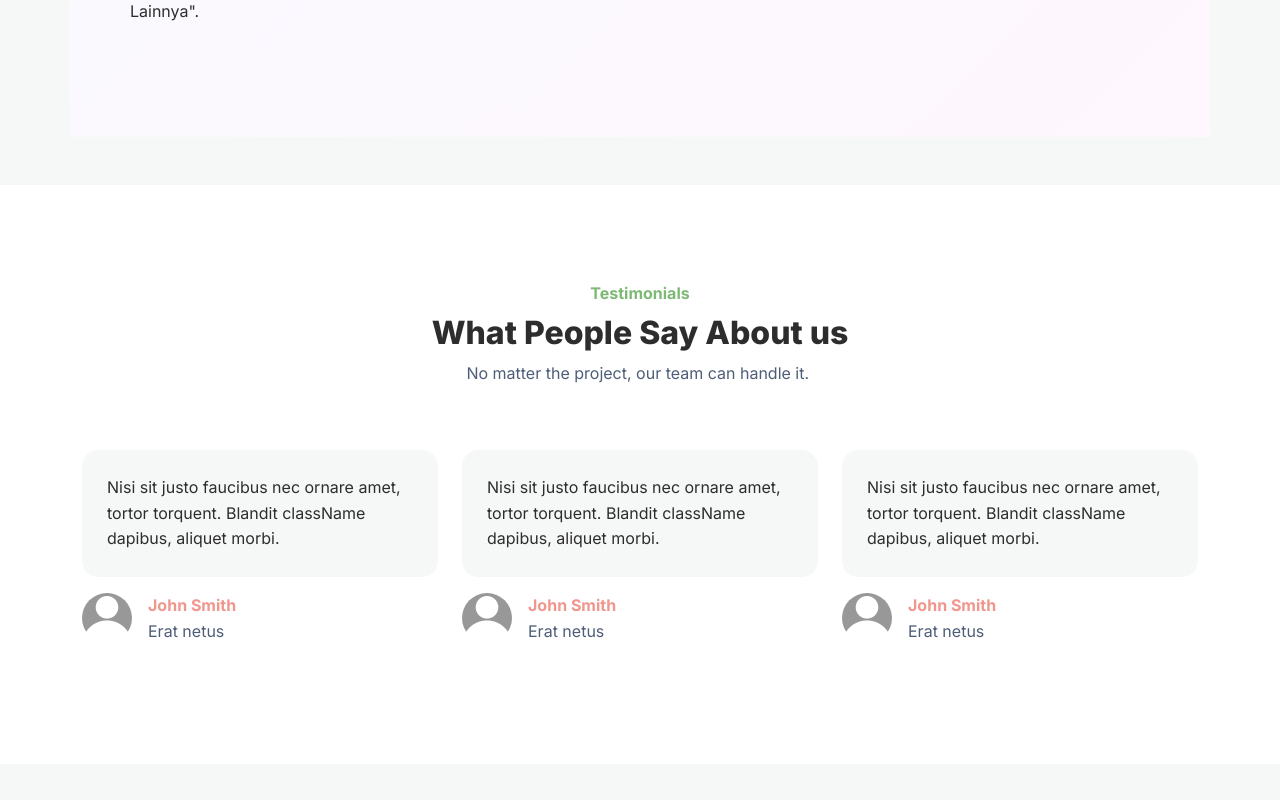
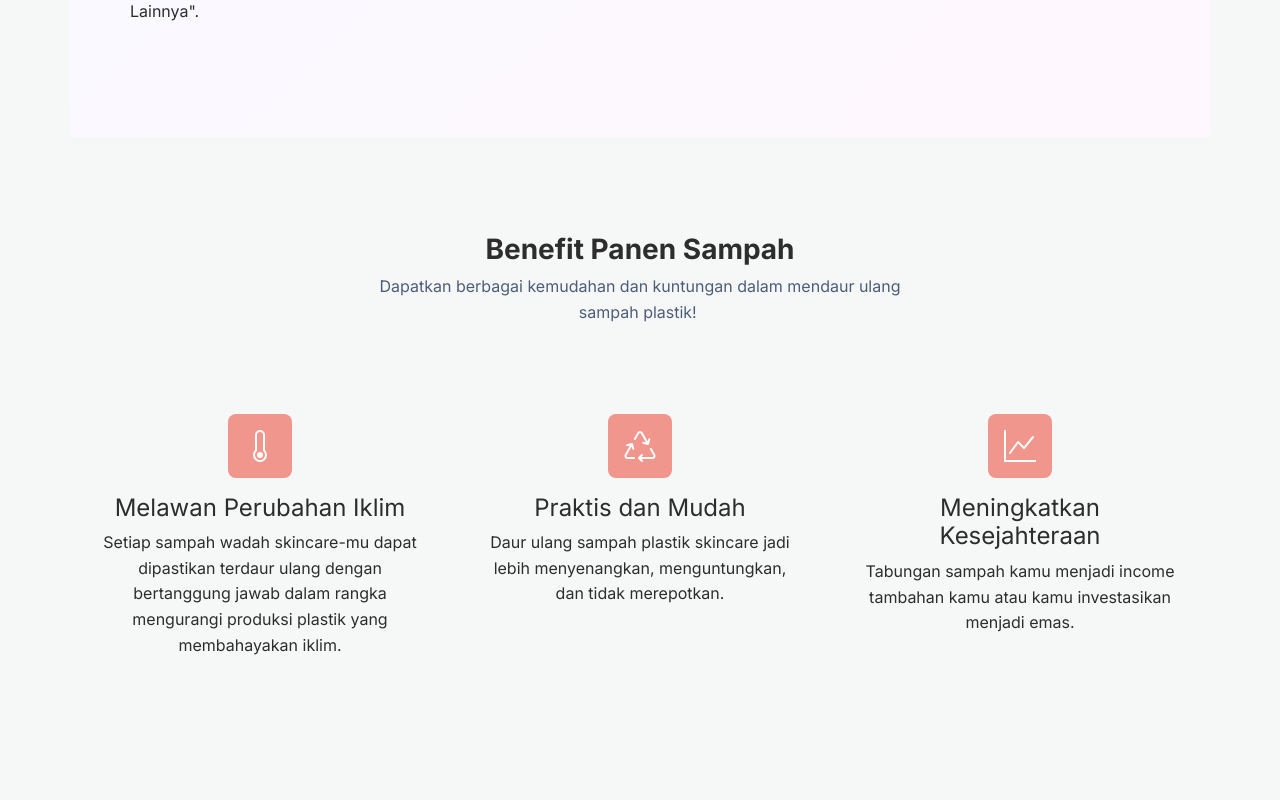
Before and after one commit to fajartd02/panen-sampah, a React (Create React App) app in the folder frontend/: page / in a window 1280 px wide. Shown: the part 2160-2960 px from the top of the page. Built offline with nearby package versions, Linux system fonts and the light colour scheme.

Commit message:
Benefit section UI

```diff
--- /dev/null
+++ b/frontend/src/components/Home/Benefit.tsx
@@ -0,0 +1,55 @@
+import React from 'react'
+
+function Benefit() {
+  return (
+    <div className="container py-4 py-xl-5">
+        <div className="row" style={{paddingTop: '48px'}}>
+            <div className="col-md-8 col-xl-6 text-center mx-auto">
+                <h3 className="fw-bold">Benefit Panen Sampah</h3>
+                <p className="text-muted w-lg-50">Dapatkan berbagai kemudahan dan kuntungan dalam mendaur ulang sampah plastik!&nbsp;</p>
+            </div>
+        </div>
+
+        <div className="row gy-4 row-cols-1 row-cols-md-2 row-cols-xl-3" style={{margin: '0px -12px 0px', paddingTop: '48px', paddingBottom: '48px'}}>
+            <div className="col">
+                <div className="text-center d-flex flex-column align-items-center align-items-xl-center">
+                    <div className="bs-icon-lg bs-icon-rounded bs-icon-primary d-flex flex-shrink-0 justify-content-center align-items-center d-inline-block mb-3 bs-icon lg">
+                        <svg xmlns="http://www.w3.org/2000/svg" width="1em" height="1em" fill="currentColor" viewBox="0 0 16 16" className="bi bi-thermometer">
+                            <path d="M8 14a1.5 1.5 0 1 0 0-3 1.5 1.5 0 0 0 0 3z"></path>
+                            <path d="M8 0a2.5 2.5 0 0 0-2.5 2.5v7.55a3.5 3.5 0 1 0 5 0V2.5A2.5 2.5 0 0 0 8 0zM6.5 2.5a1.5 1.5 0 1 1 3 0v7.987l.167.15a2.5 2.5 0 1 1-3.333 0l.166-.15V2.5z"></path>
+                        </svg>
+                    </div>
+                    <div className="px-3">
+                        <h4>Melawan Perubahan Iklim</h4>
+                        <p>Setiap sampah wadah skincare-mu dapat dipastikan terdaur ulang dengan bertanggung jawab dalam rangka mengurangi produksi plastik yang membahayakan iklim.</p>
+                    </div>
+                </div>
+            </div>
+            <div className="col">
+                <div className="text-center d-flex flex-column align-items-center align-items-xl-center">
+                    <div className="bs-icon-lg bs-icon-rounded bs-icon-primary d-flex flex-shrink-0 justify-content-center align-items-center d-inline-block mb-3 bs-icon lg"><svg xmlns="http://www.w3.org/2000/svg" width="1em" height="1em" fill="currentColor" viewBox="0 0 16 16" className="bi bi-recycle">
+                        <path d="M9.302 1.256a1.5 1.5 0 0 0-2.604 0l-1.704 2.98a.5.5 0 0 0 .869.497l1.703-2.981a.5.5 0 0 1 .868 0l2.54 4.444-1.256-.337a.5.5 0 1 0-.26.966l2.415.647a.5.5 0 0 0 .613-.353l.647-2.415a.5.5 0 1 0-.966-.259l-.333 1.242-2.532-4.431zM2.973 7.773l-1.255.337a.5.5 0 1 1-.26-.966l2.416-.647a.5.5 0 0 1 .612.353l.647 2.415a.5.5 0 0 1-.966.259l-.333-1.242-2.545 4.454a.5.5 0 0 0 .434.748H5a.5.5 0 0 1 0 1H1.723A1.5 1.5 0 0 1 .421 12.24l2.552-4.467zm10.89 1.463a.5.5 0 1 0-.868.496l1.716 3.004a.5.5 0 0 1-.434.748h-5.57l.647-.646a.5.5 0 1 0-.708-.707l-1.5 1.5a.498.498 0 0 0 0 .707l1.5 1.5a.5.5 0 1 0 .708-.707l-.647-.647h5.57a1.5 1.5 0 0 0 1.302-2.244l-1.716-3.004z"></path>
+                    </svg></div>
+                    <div className="px-3">
+                        <h4>Praktis dan Mudah</h4>
+                        <p>Daur ulang sampah plastik skincare jadi lebih menyenangkan, menguntungkan, dan tidak merepotkan.</p>
+                    </div>
+                </div>
+            </div>
+            <div className="col">
+                <div className="text-center d-flex flex-column align-items-center align-items-xl-center">
+                    <div className="bs-icon-lg bs-icon-rounded bs-icon-primary d-flex flex-shrink-0 justify-content-center align-items-center d-inline-block mb-3 bs-icon lg"><svg xmlns="http://www.w3.org/2000/svg" width="1em" height="1em" fill="currentColor" viewBox="0 0 16 16" className="bi bi-graph-up">
+                        <path fill-rule="evenodd" d="M0 0h1v15h15v1H0V0Zm14.817 3.113a.5.5 0 0 1 .07.704l-4.5 5.5a.5.5 0 0 1-.74.037L7.06 6.767l-3.656 5.027a.5.5 0 0 1-.808-.588l4-5.5a.5.5 0 0 1 .758-.06l2.609 2.61 4.15-5.073a.5.5 0 0 1 .704-.07Z"></path>
+                    </svg></div>
+                    <div className="px-3">
+                        <h4>Meningkatkan Kesejahteraan</h4>
+                        <p>Tabungan sampah kamu menjadi income tambahan kamu atau kamu investasikan menjadi emas.</p>
+                    </div>
+                </div>
+            </div>
+        </div>
+    </div>
+  )
+}
+
+export default Benefit
--- a/frontend/src/components/Home/index.tsx
+++ b/frontend/src/components/Home/index.tsx
@@ -1,6 +1,7 @@
 import React from "react";
 import Footer from "../Footer";
 import Navbar from "../Navbar";
+import Benefit from "./Benefit";
 import Convincing from "./Convincing";
 import Highlight from "./Highlight";
 import StepSend from "./StepSend";
@@ -14,6 +15,7 @@ function Home() {
       <Highlight />
       <Convincing />
       <StepSend />
+      <Benefit />
       <Testimonials />
       <Subscribe />
       <Footer />
```
